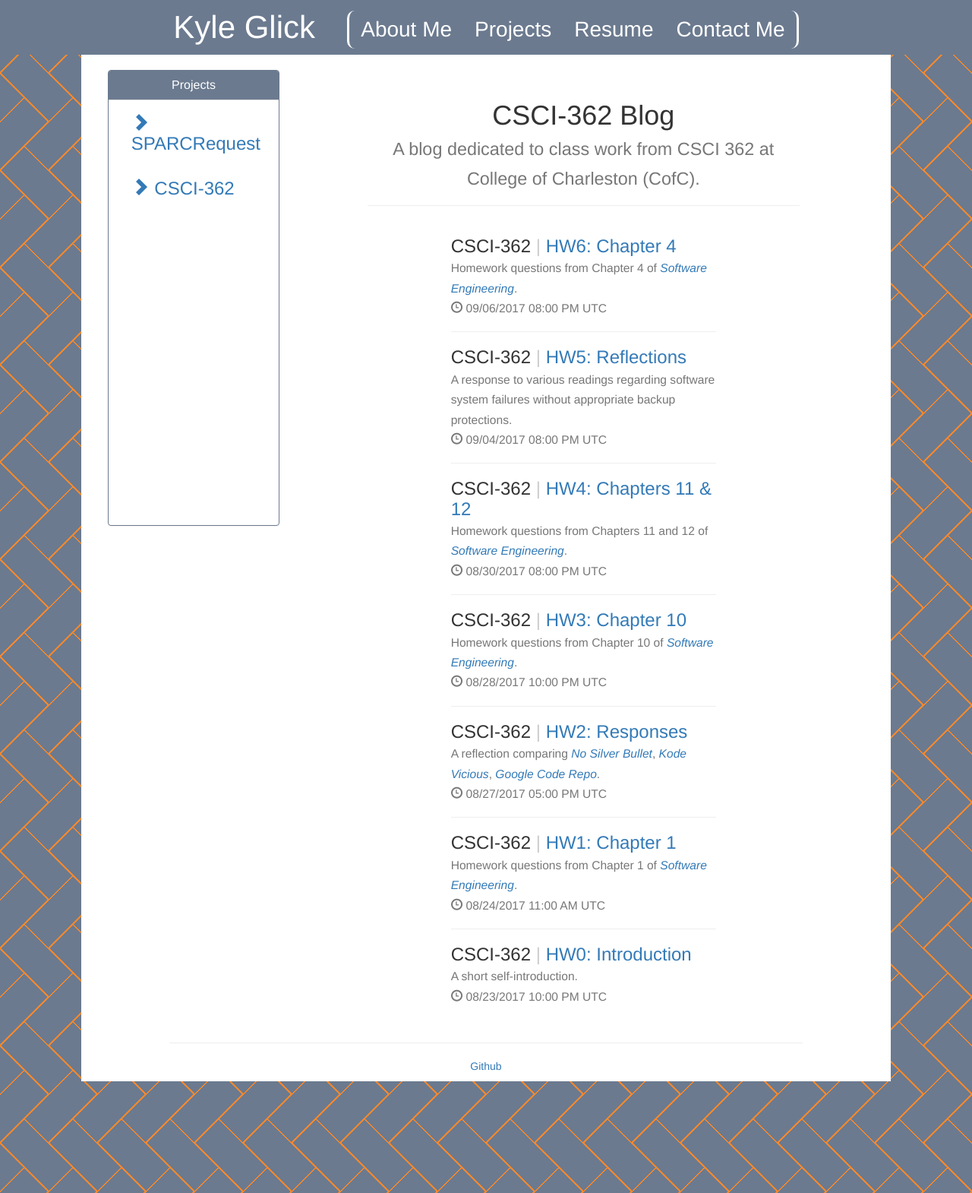
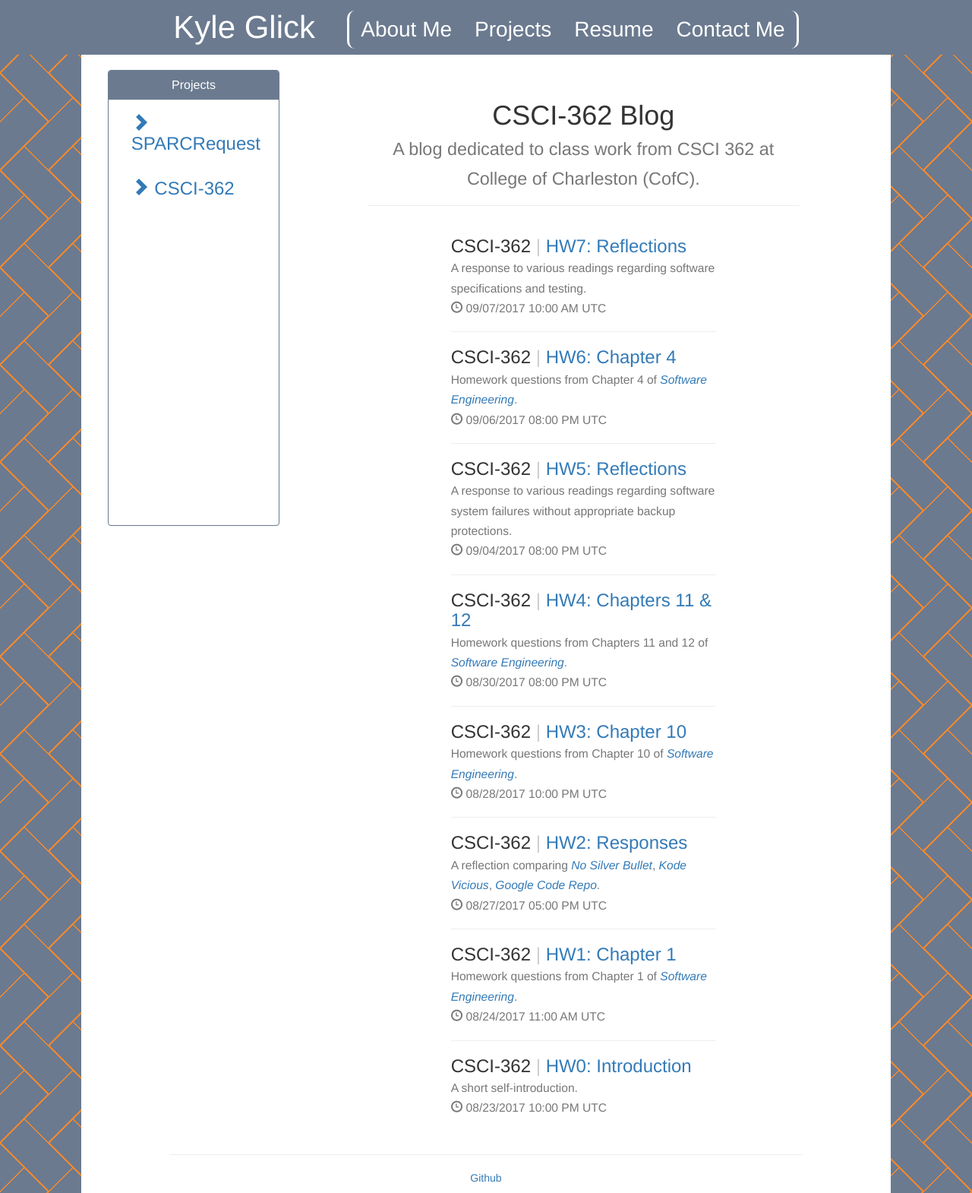
Before and after one commit to kayla-glick/kayla-glick.github.io, a Jekyll site: the page built from projects/CSCI-362/index.html, in a window 1280 px wide. Shown: the whole page at 76% size. Built offline with Jekyll 4.4.1, drawn with Linux system fonts in a browser that asks for light colours; nearby versions of some CDN libraries; some of the changed lines change nothing that is shown.

Commit message:
hw7, quick style change

```diff
--- a/assets/css/layout.css
+++ b/assets/css/layout.css
@@ -124,7 +124,8 @@ a:not(.nav-link):not(.btn):hover {
   color: var(--apricot);
 }
 
-a:not(.nav-link):not(.btn):active {
+a:not(.nav-link):not(.btn):active,
+a:not(.nav-link):not(.btn):focus {
   color: var(--apricot-secondary);
 }
 
--- /dev/null
+++ b/projects/CSCI-362/_posts/2017-09-07-hw7.md
@@ -0,0 +1,24 @@
+---
+layout: post
+title: "HW7: Reflections"
+description: A response to various readings regarding software specifications and testing.
+date: 2017-09-07 10:00:00 -5EST
+category: CSCI-362
+---
+
+## **Readings**
+* <a href="https://en.wikipedia.org/wiki/The_Magical_Number_Seven,_Plus_or_Minus_Two" target="_blank">The Magical Number Seven, Plus or Minus Two</a>
+* <a href="http://stono.cs.cofc.edu/~bowring/classes/csci%20362/docs/rfid-tire-pressure-2010-002-tpms.pdf" target="_blank">Security and Privacy Vulnerabilities of In-Car Wireless Networks: A Tire Pressure Monitoring System Case Study</a>
+* <a href="https://www.markey.senate.gov/imo/media/doc/SPY%20Car%20legislation.pdf" target="_blank">SPY Car Act of 2015</a>
+* <a href="https://www.simple-talk.com/cloud/development/planning-for-failure-in-cloud-applications/" target="_blank">Planning for Failure in Cloud Applications</a>
+* <a href="http://www.agiledata.org/essays/tdd.html" target="_blank">Introduction to Test Driven Development (TDD)</a>
+* Chapter 4 of <a href="http://iansommerville.com/software-engineering-book/" target="_blank"><em>Software Engineering</em></a>
+
+## **Response**
+&nbsp;&nbsp;&nbsp;&nbsp;As I discussed in <a href="/projects/csci-362/2017/09/04/hw5.html" target="_blank">my last reflections post</a>, one of the greatest hurdles we face as software developers is our will to follow good practices and procedures when designing, developing, testing, and maintaining our software. In Chapter 4 of <a href="http://iansommerville.com/software-engineering-book/" target="_blank"><em>Software Engineering</em></a> Ian Sommerville discusses, in great detail, extensive design processes before ever even considering beginning to build a piece of software. He discusses the differences between functional and nonfunctional requirements, and using them to develop strctured use case scenario and specifications when designing a software system. When we don't give enough thought and effort when drafting our specifications, often times we may overlook critical flaws or missing components. Thorough design and specifications are an essential part of developing a reliable and secure application.
+
+&nbsp;&nbsp;&nbsp;&nbsp;As an example, consider the readings regarding tire pressure monitoring systems. These systems have become an essential part - alongside countless other technical innovations - of modern automobiles which strive to provide detailed information about the condition of the automobile to those in it. However, despite the wonderful features that such systems have provided to automobile owners, we see that critical security concerns had not been properly addressed when designing them (leading to the SPY Car Act of 2015). The lack of consideration for security left many automobiles vulnerable to malicious attackers. And they're not alone in this. With the rise of the Internet of Things (IoT), countless devices that, in the past, we may have never considered would be part of an automated system, are now being automated and connected via networking. I've read / heard several stories about simple devices, such as electronically-voiced Teddy Bears and baby monitors (among the simplest cases), being hacked into.
+
+&nbsp;&nbsp;&nbsp;&nbsp;The other problem that we face is, what happens when these systems fail? Autonomous systems (in terms of, for example, simple devices owned and maintained by civilians) seem to often disregard the case where they fail. When home automation or other IoT devices fail and their owners don't have the know-how to fix them is a flaw in the design process by the manufacturer. Along the same lines, in the case of a modern car with the many fancy gadgets that they include now (I don't have one, so this is based largely on secondary sources), what happens when their autonomous systems fail? Are users given adequate warnings in those scenarios, or are they left completely in the dark? Do they have some way to reboot or repair the systems? These are questions that seem to often get overlooked when designing personal devices, let alone larger, centralized systems.
+
+&nbsp;&nbsp;&nbsp;&nbsp;And finally, as I discussed in my previous reflections post, there's testing. Everyone dreads testing, because it's tedious, monotonous, and far less creative and intuitive (generally) than building a software itself. But it's a necessary part of the process to ensure the safety, security, and reliability of your system. To this regard, I think the idea of the "Magical Number Seven" is rather interesting. Consider this scenario. A developer is working on a larger portion of an application. As they develop, they decide that they will wait to write tests until after they finish development completely, and just remember what cases they need to test. They finish their work and start testing, but as they go, they struggle to think of the test cases from before. They tried to keep track of too many things in their mind at once, and as a result they lost that information. Now, the test suite for the software has far less coverage than it would have had they used Test Driven Development (TDD). It's another interesting consideration about our struggle to follow best practices and how our bad decisions will leave a lasting effect on the software we build.
```
